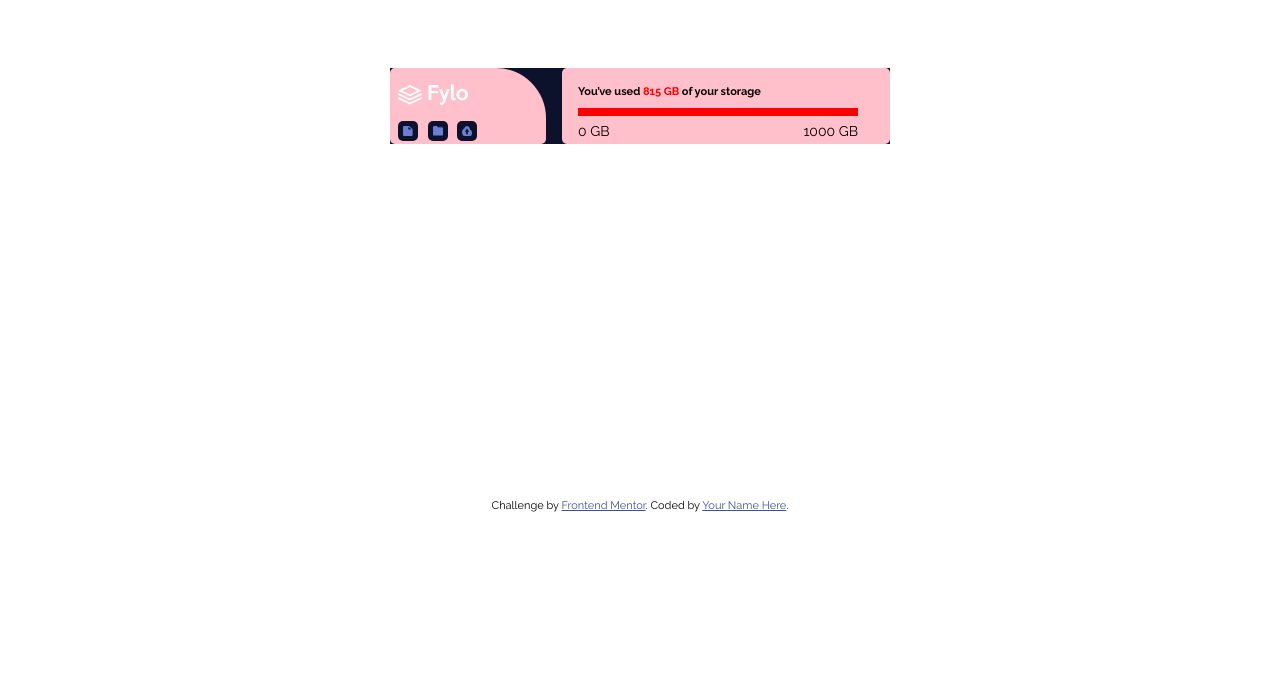
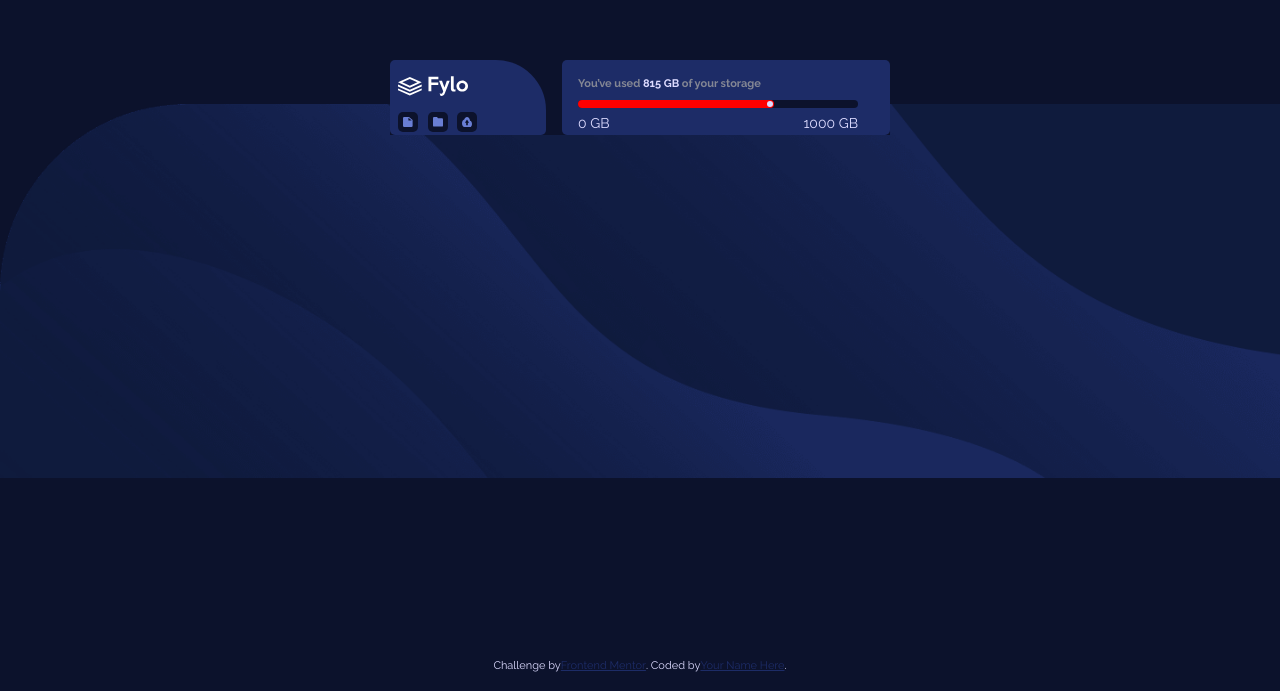
Before and after one commit to Nestamash/fylo-data-storage-component, a plain HTML site: page index.html in a window 1280 px wide. Shown: the part 109-800 px from the top of the page. Drawn offline with Linux system fonts and the light colour scheme.

Commit message:
2nd commit

```diff
--- a/index.html
+++ b/index.html
@@ -11,7 +11,9 @@
   <title>Frontend Mentor | Fylo data storage component</title>
 </head>
 <body>
-
+<picture>
+  <img src="/images/bg-desktop.png" alt="">
+</picture>
   <main>
     <article class="logo-wrapper">
       <div class="top-image">
@@ -31,7 +33,11 @@
     </article>
     <article class="bar">
       <h1>You’ve used <span> 815 GB</span> of your storage</h1>
-      <div class="progress-bar"></div>
+      <div class="progress-bar">
+        <div class="progress-bar-2">
+          <span class="round-bar"></span>
+        </div>
+      </div>
       <div class="paragraph-2">
         <p class="p-left">0 GB</p>
       <P class="p-right">1000 GB</P>
--- a/style.css
+++ b/style.css
@@ -36,11 +36,11 @@ html:focus-within {
   scroll-behavior: smooth;
 }
 body {
-  height: 100%;
+  min-height: 100vh;
 }
 /* Set core body defaults */
 body {
-  min-height: 100vh;
+
   text-rendering: optimizeSpeed;
   line-height: 1.5;
 }
@@ -69,6 +69,8 @@ body{
     display: grid;
     justify-content: center;
     align-items: center;
+    background-color: var(--Very-Dark-Blue);
+
 }
 main{
     width: 500px;
@@ -101,7 +103,7 @@ border-radius: 5px;
 }
 article{
    border-radius: 5px;
-    background-color: pink;
+    background-color: var(--Dark-Blue);
 }
 .bar{
 grid-column: span 2;
@@ -117,6 +119,7 @@ grid-column: span 2;
 .paragraph-2{
     display: flex;
     justify-content: space-between;
+    color: var(--Pale-Blue);
 }
 .bar{
     font-size: var(--fs);
@@ -124,25 +127,62 @@ grid-column: span 2;
     padding-right: 2rem;
 }
 .bar span{
-    color: red;
+    color: var(--Pale-Blue);
 
 }
 h1{
     margin-top: 1rem;
     font-size: 11px;
+    color: var(--Grayish-Blue);
 }
 .progress-bar{
     width: 100%;
     height: 8px;
     margin-top: .5rem;
     margin-bottom: .3rem;
+    background-color: var(--Very-Dark-Blue);
+    border-radius: 50px;
+
+}
+.progress-bar-2{
+    display: grid;
+    align-items: center;
+    position: relative;
+    width: 70%;
+    height: 8px;
+    margin-top: .5rem;
+    margin-bottom: .3rem;
+    border-radius: 50px;
     background-color: red;
+
+}
+.round-bar{
+    position: absolute;
+    right: 0;
+    display: block;
+    width: 6px;
+    height: 6px;
+    margin-right: 1px;
+    border-radius: 50%;
+    background-color: var(--Pale-Blue);;
+}
+picture{
+    position: absolute;
+    z-index: -1;
+
 }
 /* footer */
 .attribution {
+    display: flex;
+    justify-content: center;
+    align-items: center;
     font-size: 11px;
+    height: 50px;
     text-align: center;
+    margin-top: auto;
+   color: var(--Pale-Blue);
+
 }
 .attribution a {
-    color: hsl(228, 45%, 44%);
+    color: var(--Dark-Blue);
 }
```
